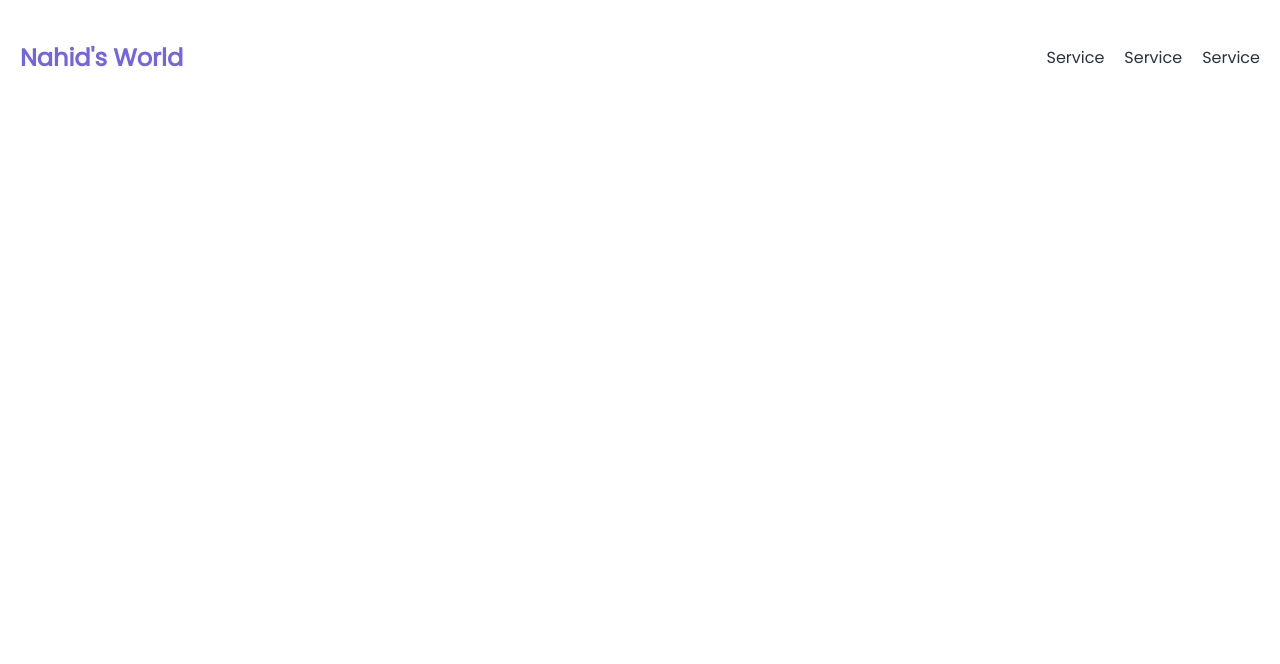
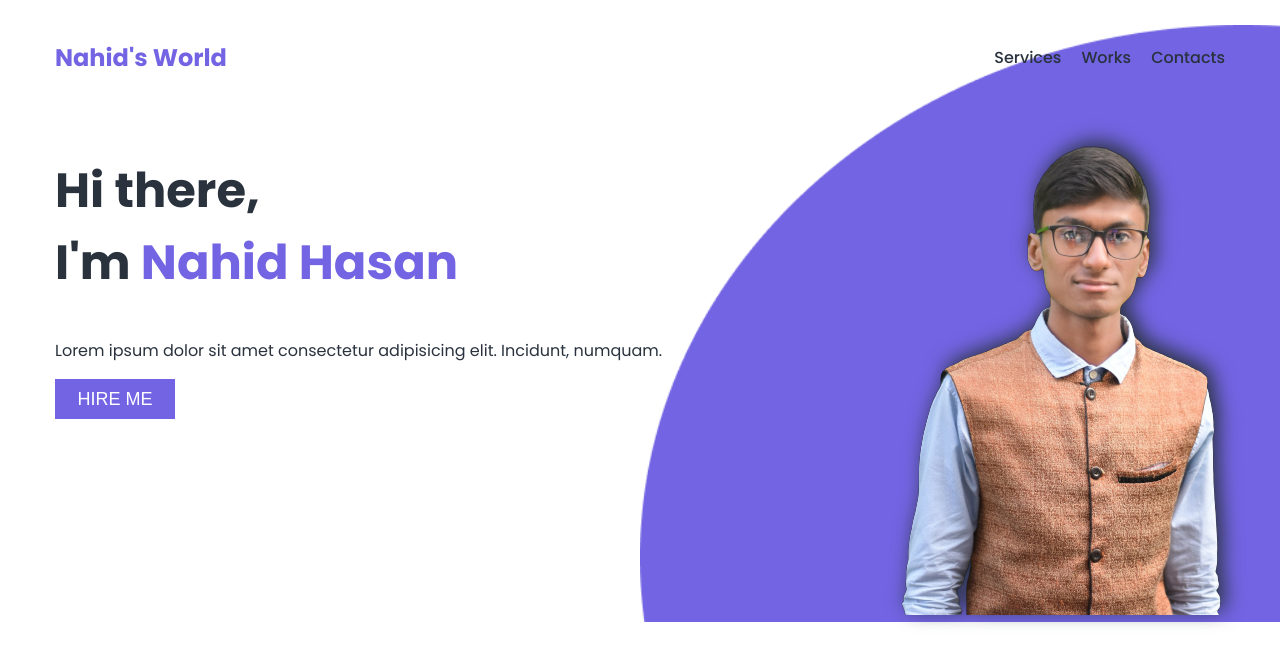
Before and after one commit to Nahid-theTechNerd/Portfolio, a plain HTML site: page index.html in a window 1280 px wide. Drawn offline with Linux system fonts and the light colour scheme.

Commit message:
Top Sector Done

```diff
--- a/assets/styles/style.css
+++ b/assets/styles/style.css
@@ -1,11 +1,14 @@
 body {
-  max-width: 1440px;
-  margin: 0 auto;
-  padding: 20px;
+  margin: 0;
+  padding: 0;
   font-family: "Poppins", sans-serif;
 }
 
 /* global styles */
+h1 {
+  font-size: 48px;
+  color: #29323d;
+}
 h2 {
   color: #7364e3;
   font-size: 24px;
@@ -21,14 +24,83 @@ p {
 }
 
 /*common style*/
+.container {
+  max-width: 1170px;
+  margin: auto;
+}
+.nav {
+  font-weight: 500;
+}
+.color__txt {
+  color: #7364e3;
+}
 
 /*custom style*/
+
+/*Header*/
 .header {
+  max-width: 1170px;
+  margin: auto;
+  padding: 20px;
   display: flex;
   justify-content: space-between;
   align-items: center;
 }
-nav {
-  display: flex;
-  gap: 20px;
+
+section.top {
+  background-image: url(../images/bg.png);
+  background-repeat: no-repeat;
+  background-position: right bottom;
+  background-size: 50%;
 }
+.btn {
+  height: 40px;
+  width: 120px;
+  background-color: #7364e3;
+  border: 0;
+  font-size: 18px;
+  text-transform: uppercase;
+  color: white;
+  transition: ease-in-out 0.4s;
+}
+.btn:hover {
+  background-color: white;
+  color: #7364e3;
+  border: 2px solid #7364e3;
+}
+.nahid {
+  filter: drop-shadow(5px -5px 10px #29323d);
+}
+
+/* Responsive PC View greater than 540px  */
+@media only screen and (min-width: 540px) {
+  .nav .mob__nav {
+    display: none;
+  }
+  .nav .pc__nav {
+    display: flex;
+    gap: 20px;
+  }
+  .nav li {
+    transition: ease-in-out 0.6s;
+  }
+  .nav li:hover {
+    text-decoration: 5px underline #48449c;
+  }
+  .container {
+    display: flex;
+    justify-content: space-between;
+  }
+}
+
+/* Responsive Mobile View lower than 540px  */
+@media only screen and (max-width: 540px) {
+  .nav .pc__nav {
+    display: none;
+  }
+
+  img {
+    width: 100%;
+    height: auto;
+  }
+}
--- a/index.html
+++ b/index.html
@@ -6,24 +6,38 @@
     <meta name="viewport" content="width=device-width, initial-scale=1.0">
     <link rel="preconnect" href="https://fonts.googleapis.com">
     <link rel="preconnect" href="https://fonts.gstatic.com" crossorigin>
-    <link href="https://fonts.googleapis.com/css2?family=Poppins&display=swap" rel="stylesheet">
+    <link href="https://fonts.googleapis.com/css2?family=Poppins:wght@400;500;700&display=swap" rel="stylesheet"    >
     <link rel="stylesheet" href="assets/styles/style.css">
-    <title>Nahid Hasan</title>
+    <title>Home | Nahid Hasan</title>
 </head>
 <body>
 
+    <!-- Top part -->
     <section class="top">
         <div class="header">
             <h2>Nahid's World </h2>
-            <nav>
-                <a href="#">
-                    <li>Service</li>
-                </a><a href="#">
-                    <li>Service</li>
-                </a><a href="#">
-                    <li>Service</li>
-                </a>
-            </nav>
+            <div class="nav">
+                <nav class="pc__nav">
+                    <a href="#">
+                        <li>Services</li>
+                    </a><a href="#">
+                        <li>Works</li>
+                    </a><a href="#">
+                        <li>Contacts</li>
+                    </a>
+                </nav>
+                <i class="fas fa-bars mob__nav"></i>
+            </div>
+        </div>
+        <div class="container">
+            <div class="block">
+                <h1>Hi there,<br> I'm <span class="color__txt">Nahid Hasan</span></h1>
+                <p>Lorem ipsum dolor sit amet consectetur adipisicing elit. Incidunt, numquam.</p>
+                <button class="btn">Hire Me</button>
+            </div>
+            <div class="block">
+                <img class="nahid" src="assets/images/nahid.png" alt="">
+            </div>
         </div>
     </section>
 
```
Also changed, not shown: assets/images/bg.png (added), assets/images/nahid.png (added).
